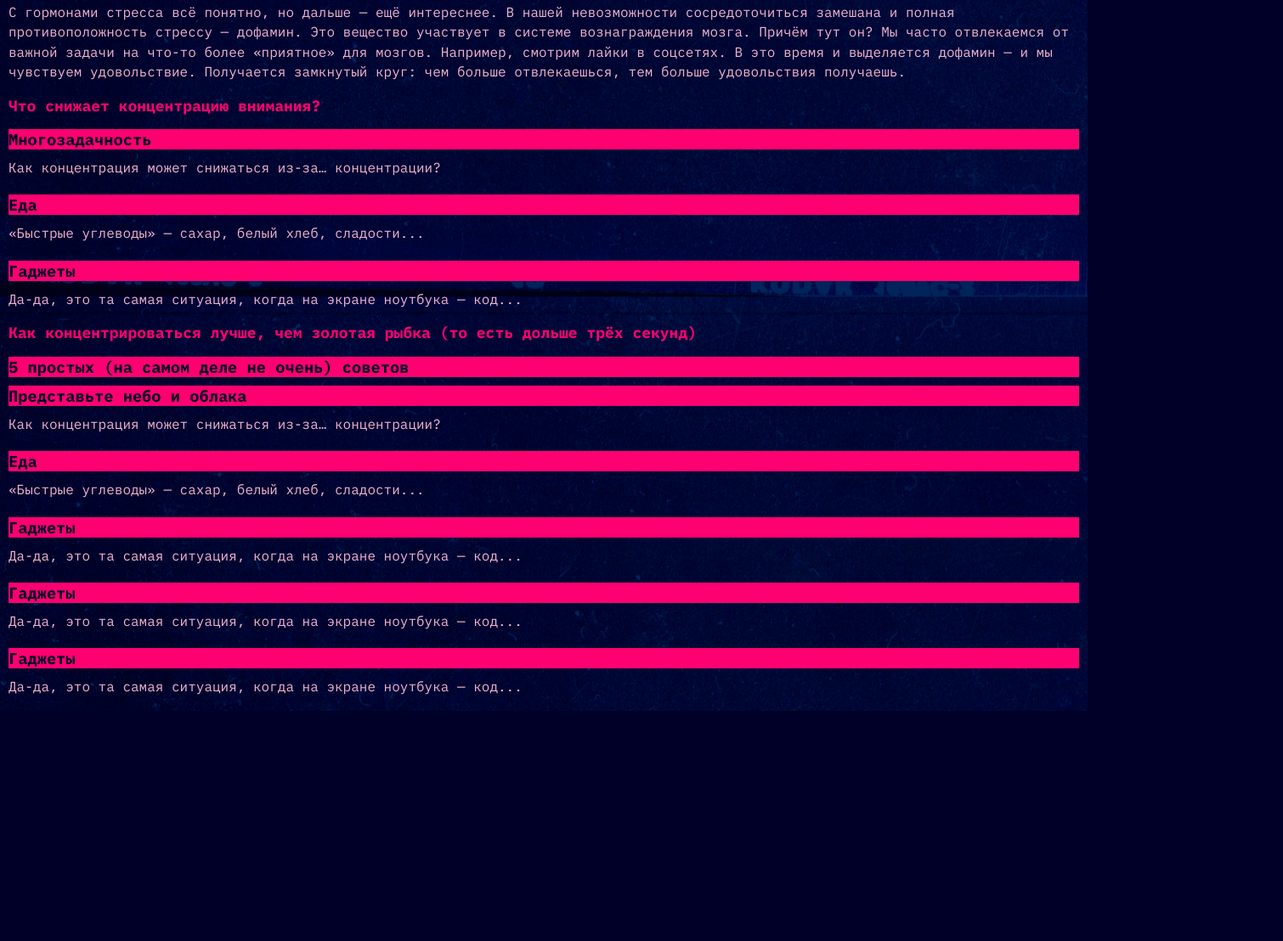
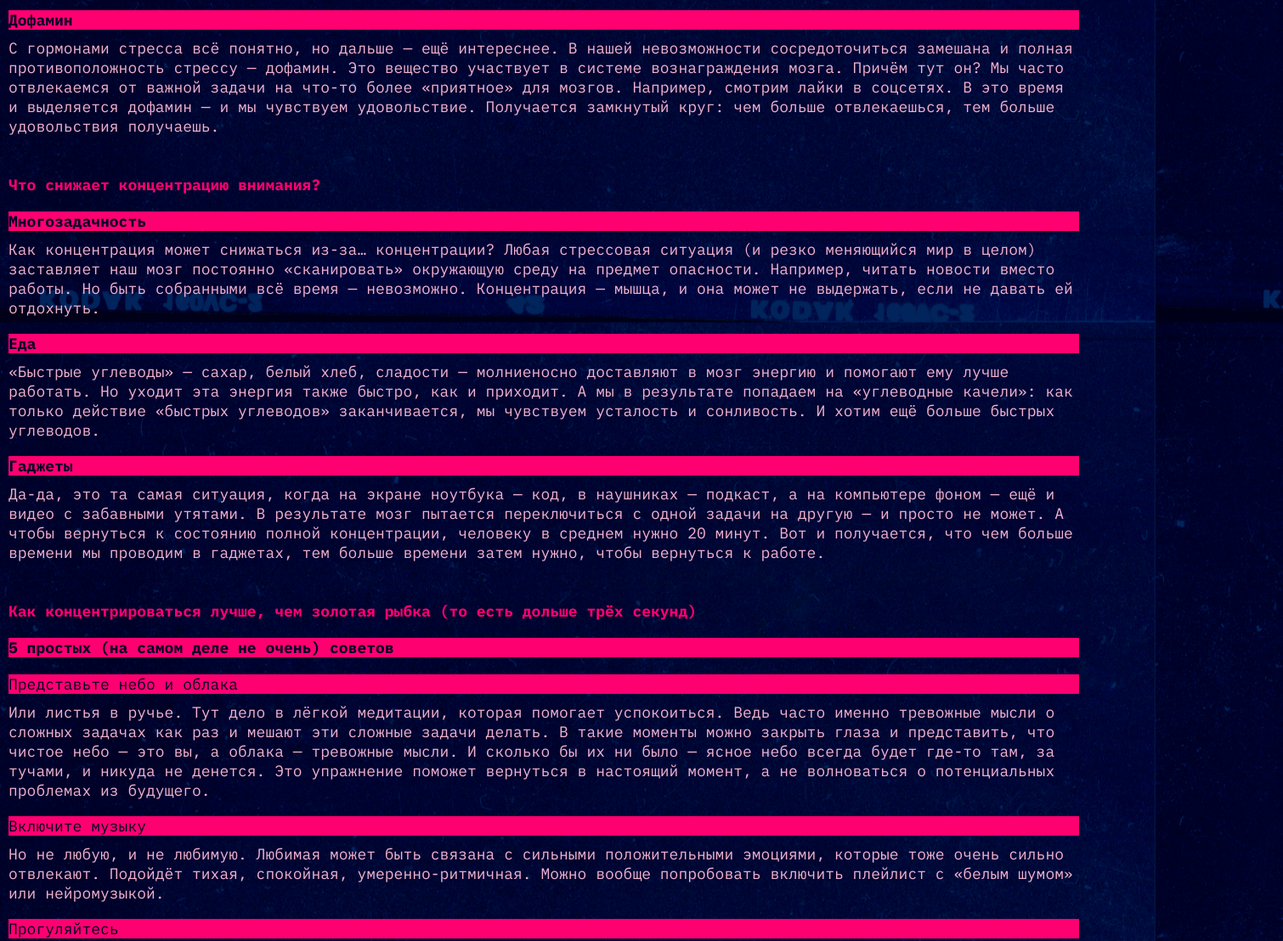
Before and after one commit to TanzBis/slozhno-sosredotochitsya-fd, a plain HTML site: page index.html in a window 1280 px wide. Shown: the part 1038-2146 px from the top of the page at 85% size, 1510 px wide, since content can reach past the window. Before the commit the page ends 1875 px from the top, so only its background shows below. Drawn offline with Linux system fonts and the light colour scheme.

Commit message:
header and first section on main content was done in PX perfect

```diff
--- a/index.html
+++ b/index.html
@@ -8,10 +8,11 @@
   <title>Сложно сосредоточиться</title>
   <script src="./scripts/script.js"></script>
   <link rel="stylesheet" href="fonts/fonts.css">
-  <link rel="stylesheet" href="./styles/variables.css" />
-  <link rel="stylesheet" href="./styles/style.css" />
-  <link rel="stylesheet" href="./styles/dark.css" />
-  <link rel="stylesheet" href="./styles/light.css" />
+  <link rel="stylesheet" href="styles/globals.css">
+  <link rel="stylesheet" href="styles/variables.css" />
+  <link rel="stylesheet" href="styles/style.css" />
+  <link rel="stylesheet" href="styles/dark.css" />
+  <link rel="stylesheet" href="styles/light.css" />
   <meta name="color-scheme" content="dark light" />
   <link rel="icon" href="images/favicon.ico" />
   <link rel="icon" href="images/favicon.svg" />
@@ -53,69 +54,89 @@
 <main class="content">
   <section class="content__info">
     <!-- почему сосредоточиться так сложно -->
-    <article class="content__card">
-      <h2 class="content__title">Почему сосредоточиться так сложно</h2>
+    <article class="card">
+      <h2 class="card__title">Почему сосредоточиться так сложно</h2>
       <!-- Список блоков почему -->
-      <ul class="content__info-list">
-        <li class="content__info-list-item">
-          <h3 class="content__description title-decor">Многозадачность</h3>
-          <p class="content__text">Особенно сложно сосредоточиться, когда задач много и все они — важные. Где же легендарная многозадачность, когда она так нужна вам (и всем нанимающим менеджерам этого мира)? А дело в том, что её просто не существует. Исследователи выяснили, что мозгу тяжело концентрироваться даже на двух делах одновременно. А когда в поле внимания попадает несколько важных задач, организм паникует и выделяет кортизол и адреналин — «гормоны стресса». Из-за этого мы работаем невнимательно: ошибаемся и быстро устаём.</p>
+      <ul class="card__list">
+        <li class="card__item">
+          <h3 class="card__subtitle title-decor">Многозадачность</h3>
+          <p class="card__description">Особенно сложно сосредоточиться, когда задач много и все они — важные. Где же легендарная многозадачность, когда она так нужна вам (и всем нанимающим менеджерам этого мира)? А дело в том, что её просто не существует. Исследователи выяснили, что мозгу тяжело концентрироваться даже на двух делах одновременно. А когда в поле внимания попадает несколько важных задач, организм паникует и выделяет кортизол и адреналин — «гормоны стресса». Из-за этого мы работаем невнимательно: ошибаемся и быстро устаём.</p>
         </li>
-        <li class="content__info-list-item">
-          <h3 class="content__description title-decor">Дофамин</h3>
-          <p class="content__text">С гормонами стресса всё понятно, но дальше — ещё интереснее. В нашей невозможности сосредоточиться замешана и полная противоположность стрессу — дофамин. Это вещество участвует в системе вознаграждения мозга. Причём тут он? Мы часто отвлекаемся от важной задачи на что-то более «приятное» для мозгов. Например, смотрим лайки в соцсетях. В это время и выделяется дофамин — и мы чувствуем удовольствие. Получается замкнутый круг: чем больше отвлекаешься, тем больше удовольствия получаешь.</p>
+        <li class="card__item">
+          <h3 class="card__subtitle title-decor">Дофамин</h3>
+          <p class="card__description">С гормонами стресса всё понятно, но дальше — ещё интереснее. В нашей невозможности сосредоточиться замешана и полная противоположность стрессу — дофамин. Это вещество участвует в системе вознаграждения мозга. Причём тут он? Мы часто отвлекаемся от важной задачи на что-то более «приятное» для мозгов. Например, смотрим лайки в соцсетях. В это время и выделяется дофамин — и мы чувствуем удовольствие. Получается замкнутый круг: чем больше отвлекаешься, тем больше удовольствия получаешь.</p>
         </li>
       </ul>
     </article>
     <!-- что снижает концентрацию -->
-    <article class="content__card">
-      <h2 class="content__title">Что снижает концентрацию внимания?</h2>
-      <ul class="content__info-list">
-        <li class="content__info-list-item">
-          <h3 class="content__description title-decor">Многозадачность</h3>
-          <p class="content__text">Как концентрация может снижаться из-за… концентрации?</p>
+    <article class="card">
+      <h2 class="card__title">Что снижает концентрацию внимания?</h2>
+      <ul class="card__list">
+        <li class="card__item">
+          <h3 class="card__subtitle title-decor">Многозадачность</h3>
+          <p class="card__description">Как концентрация может снижаться из-за… концентрации? Любая стрессовая ситуация (и резко меняющийся мир в целом) заставляет наш мозг постоянно «сканировать» окружающую среду на предмет опасности. Например, читать новости вместо работы. Но быть собранными всё время — невозможно. Концентрация — мышца, и она может не выдержать, если не давать ей отдохнуть.</p>
         </li>
-        <li class="content__info-list-item">
-          <h3 class="content__description title-decor">Еда</h3>
-          <p class="content__text">«Быстрые углеводы» — сахар, белый хлеб, сладости...</p>
+        <li class="card__item">
+          <h3 class="card__subtitle title-decor">Еда</h3>
+          <p class="card__description">«Быстрые углеводы» — сахар, белый хлеб, сладости — молниеносно доставляют в мозг энергию и помогают ему лучше работать. Но уходит эта энергия также быстро, как и приходит. А мы в результате попадаем на «углеводные качели»: как только действие «быстрых углеводов» заканчивается, мы чувствуем усталость и сонливость. И хотим ещё больше быстрых углеводов.</p>
         </li>
-        <li class="content__info-list-item">
-          <h3 class="content__description title-decor">Гаджеты</h3>
-          <p class="content__text">Да-да, это та самая ситуация, когда на экране ноутбука — код...</p>
+        <li class="card__item">
+          <h3 class="card__subtitle title-decor">Гаджеты</h3>
+          <p class="card__description">Да-да, это та самая ситуация, когда на экране ноутбука — код, в наушниках — подкаст, а на компьютере фоном — ещё и видео с забавными утятами. В результате мозг пытается переключиться с одной задачи на другую — и просто не может. А чтобы вернуться к состоянию полной концентрации, человеку в среднем нужно 20 минут. Вот и получается, что чем больше времени мы проводим в гаджетах, тем больше времени затем нужно, чтобы вернуться к работе.</p>
         </li>
       </ul>
     </article>
     <!-- как концентрироваться лучше -->
-    <article class="content__card">
-      <h2 class="content__title">Как концентрироваться лучше, чем золотая рыбка (то есть дольше трёх секунд)</h2>
-      <ul class="content__info-list">
-        <li class="content__info-list-item">
-          <h3 class="content__description title-decor">5 простых (на самом деле не очень) советов</h3>
-          <h3 class="content__description content__description_regular title-decor ">Представьте небо и облака</h3>
-          <p class="content__text">Как концентрация может снижаться из-за… концентрации?</p>
+    <article class="card">
+      <h2 class="card__title">Как концентрироваться лучше, чем золотая рыбка (то есть дольше трёх секунд)</h2>
+      <ul class="card__list">
+        <li class="card__item">
+          <div class="card__sub-box">
+            <h3 class="card__subtitle title-decor">5 простых (на самом деле не очень) советов</h3>
+            <h3 class="card__subtitle card__subtitle_regular title-decor ">Представьте небо и облака</h3>
+          </div>
+            <p class="card__description">Или листья в ручье. Тут дело в лёгкой медитации, которая помогает успокоиться. Ведь часто именно тревожные мысли о сложных задачах как раз и мешают эти сложные задачи делать. В такие моменты можно закрыть глаза и представить, что чистое небо — это вы, а облака — тревожные мысли. И сколько бы их ни было — ясное небо всегда будет где-то там, за тучами, и никуда не денется. Это упражнение поможет вернуться в настоящий момент, а не волноваться о потенциальных проблемах из будущего.</p>
         </li>
-        <li class="content__info-list-item">
-          <h3 class="content__description content__description_regular title-decor">Еда</h3>
-          <p class="content__text">«Быстрые углеводы» — сахар, белый хлеб, сладости...</p>
+        <li class="card__item">
+          <h3 class="card__subtitle card__subtitle_regular title-decor">Включите музыку</h3>
+          <p class="card__description">Но не любую, и не любимую. Любимая может быть связана с сильными положительными эмоциями, которые тоже очень сильно отвлекают. Подойдёт тихая, спокойная, умеренно-ритмичная. Можно вообще попробовать включить плейлист с «белым шумом» или нейромузыкой.</p>
         </li>
-        <li class="content__info-list-item">
-          <h3 class="content__description content__description_regular title-decor">Гаджеты</h3>
-          <p class="content__text">Да-да, это та самая ситуация, когда на экране ноутбука — код...</p>
+        <li class="card__item">
+          <h3 class="card__subtitle card__subtitle_regular title-decor">Прогуляйтесь</h3>
+          <p class="card__description">Или даже пробегитесь. Лучше найти парк или лес: один эксперимент показал, что созерцание природы повышает концентрацию, в то время как после просмотра городских пейзажей она наоборот понижается. Можно совместить прогулку с физическими упражнениями или бегом — так в мозг поступит ещё больше кислорода и он будет лучше работать. Но и простая двадцатиминутная прогулка — тоже отличный вариант.</p>
         </li>
-        <li class="content__info-list-item">
-          <h3 class="content__description content__description_regular title-decor">Гаджеты</h3>
-          <p class="content__text">Да-да, это та самая ситуация, когда на экране ноутбука — код...</p>
+        <li class="card__item">
+          <h3 class="card__subtitle card__subtitle_regular title-decor">Хорошо ешьте</h3>
+          <p class="card__description">Мы — не ваша бабушка, но это правда важно. Выбирайте продукты, которые препятствуют резким скачкам сахара в крови. Например, с высоким содержанием клетчатки: овощи, ягоды, бобовые (нут, чечевица, фасоль), коричневый рис, хлеб из цельнозерновой пшеницы.</p>
         </li>
-          <li class="content__info-list-item">
-          <h3 class="content__description content__description_regular title-decor">Гаджеты</h3>
-          <p class="content__text">Да-да, это та самая ситуация, когда на экране ноутбука — код...</p>
+          <li class="card__item">
+          <h3 class="card__subtitle card__subtitle_regular title-decor">Читайте</h3>
+          <p class="card__description">Настоящие бумажные книги. Это правда помогает с концентрацией: чтобы прочитать пост в соцсети, достаточно нескольких минут или даже секунд. А вот интересная книга способна затянуть и на несколько часов и круто тренирует направленное внимание.</p>
         </li>
       </ul>
     </article>
   </section>
 
+  <!-- галерея с фотографиями -->
   <section class="content__gallery">
-    <!-- Галерея -->
+    <h3 class="card__subtitle title-decor">А можно в картинках?</h3>
+    <ul>
+      <li class="content__gallery-list">
+        <img src="images/sunset.png" alt="Картинка солнце заходит за горизонт">
+      </li>
+      <li class="content__gallery-list">
+        <img src="images/ice-cream.png" alt="Картинка солнце заходит за горизонт">
+      </li>
+      <li class="content__gallery-list">
+        <img src="images/tape.png" alt="Картинка солнце заходит за горизонт">
+      </li>
+      <li class="content__gallery-list">
+        <img src="images/books.png" alt="Картинка солнце заходит за горизонт">
+      </li>
+      <li class="content__gallery-list">
+        <img src="images/street.png" alt="Картинка солнце заходит за горизонт">
+      </li>
+    </ul>
   </section>
 </main>
 </body>
--- a/styles/style.css
+++ b/styles/style.css
@@ -2,10 +2,14 @@
 
 .page {
   /* сохраните в разметке и стилях класс page у тега body. Он удобен, чтобы составлять селекторы для разных цветовых тем. */
+  display: flex;
+  flex-direction: column;
+  gap: 40px;
   background-image: var(--bg-image);
   background-position: center;
   background-attachment: fixed;
   background-color: var(--bg-color);
+  font-size: var(--text-size);
   margin: 0;
 }
 
@@ -59,7 +63,7 @@
   gap: 10px;
   align-items: center;
   font-family: var(--main-font);
-  font-size: var(--main-text-size);
+  font-size: var(--text-size);
   text-transform: uppercase;
   color: var(--accent-color);
 }
@@ -73,7 +77,6 @@
   box-shadow: 0 0 4px 2px var(--accent-color);
 }
 
-
 /* переключение тем */
 .header__theme-menu {
   justify-self: end;
@@ -82,19 +85,16 @@
 .header__theme-menu-list {
   display: flex;
   flex-direction: column;
-  gap: 9px;
+  gap: 10px;
   margin: 0;
   list-style: none;
-
 }
 
 .header__theme-menu-button {
   font-family: var(--main-font);
-  font-size: var(--main-text-size);
   text-transform: lowercase;
-  padding: 2px 13px 4px;
+  padding: 0 13px;
   height: 26px;
-  line-height: 1;
   background-color: var(--button-bg-color);
   color: var(--accent-color);
   border: none;
@@ -116,62 +116,81 @@
   margin: 0;
 }
 
-/* Параграф шапки */
-.header__paragraph {
-  justify-self: flex-start;
-  min-width: 355px;
-  line-height: 130%;
-  min-height: 117px;
-  font-family: var(--main-font);
-  font-weight: var(--weight-bold);
-  font-size: var(--main-text-size);
-}
-
-.header__paragraph-item {
-  margin: 0;
-}
-
-/* Декорация всех заголовков */
+/* Декоративный фон текста */
 .title-decor {
   color: var(--h2-color);
   background-color: var(--accent-color);
 }
 
-/* Основная секция */
+/* Параграф шапки */
+.header__paragraph {
+  justify-self: flex-start;
+  min-width: 355px;
+  line-height: var(--text-lh);
+  font-family: var(--main-font);
+  font-weight: var(--weight-bold);
+}
+
+/* Обертка для двух секций */
 .content {
   padding: 0 10px;
   font-family: var(--main-font);
 }
 
-.content__title {
-  color: var(--accent-color);
-  font-size: var(--h2-size);
-  line-height: var(--content-txt-lh);
-  margin: 0;
+/* Первая секция */
+.content__info {
+  display: flex;
+  flex-direction: column;
+  gap: 46px;
 }
 
-.content__cards-list {
-  width: 355px;
-  display: flex;
-  flex-direction: column;
-  gap: 50px;
-  padding: 0;
-}
-
-.content__info-list {
+/* карточка */
+.card {
   display: flex;
   flex-direction: column;
   gap: 20px;
-  padding: 0;
 }
 
-.content__description {
-  display: block;
-  margin: 0 0 10px 0;
+/* Заголовок блока */
+.card__title{
+  color: var(--accent-color);
+  font-size: var(--h2-size);
+  line-height: var(--txt-lh);
 }
 
-.content__text {
+/* Список подкарточек */
+.card__list {
+  display: flex;
+  flex-direction: column;
+  gap: 19px;
+}
+
+/* Одна подкарточка */
+.card__item {
+  display: flex;
+  flex-direction: column;
+  gap: 10px;
+}
+
+/*  */
+
+.card__subtitle {
+  font-size: var(--text-size);
+  line-height: var(--txt-lh);
+}
+
+/* Контейнер с двумя заголовками*/
+.card__sub-box {
+  display: flex;
+  flex-direction: column;
+  gap: 20px;
+}
+
+.card__subtitle_regular {
+  font-weight: var(--weight-regular);
+}
+
+.card__description {
   color: var(--content-txt-color);
-  line-height: var(--content-txt-lh);
-  margin: 0;
+  line-height: var(--txt-lh);
 }
--- a/styles/variables.css
+++ b/styles/variables.css
@@ -15,8 +15,8 @@
   --h2-size: 18px; /* размер шрифта у h2 */
   --h3-size: 18px; /* размер шрифта у h3 */
   --h3-lh: 23.4px; /* line-height у h3 */
-  --content-txt-lh: 23.4px; /* line-height у текста главной секции */
-  --main-text-size: 18px; /* размер шрифта основного текста */
+  --text-lh: 23.4px; /* базовый line-height у текстовых элементов */
+  --text-size: 18px; /* размер шрифта основного текста */
   --weight-bold: bold; /* жирность шрифта */
   --weight-regular: 400; /* жирность шрифта regular */
 
```
